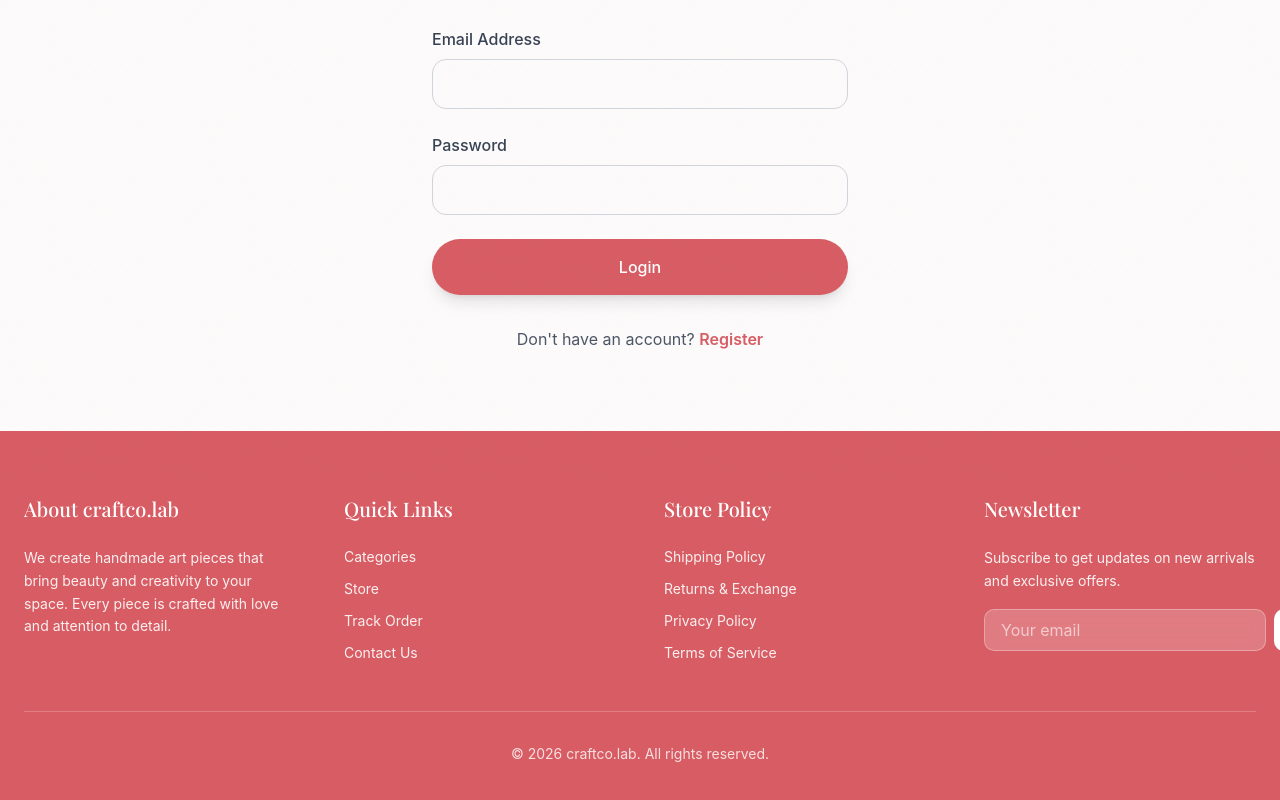
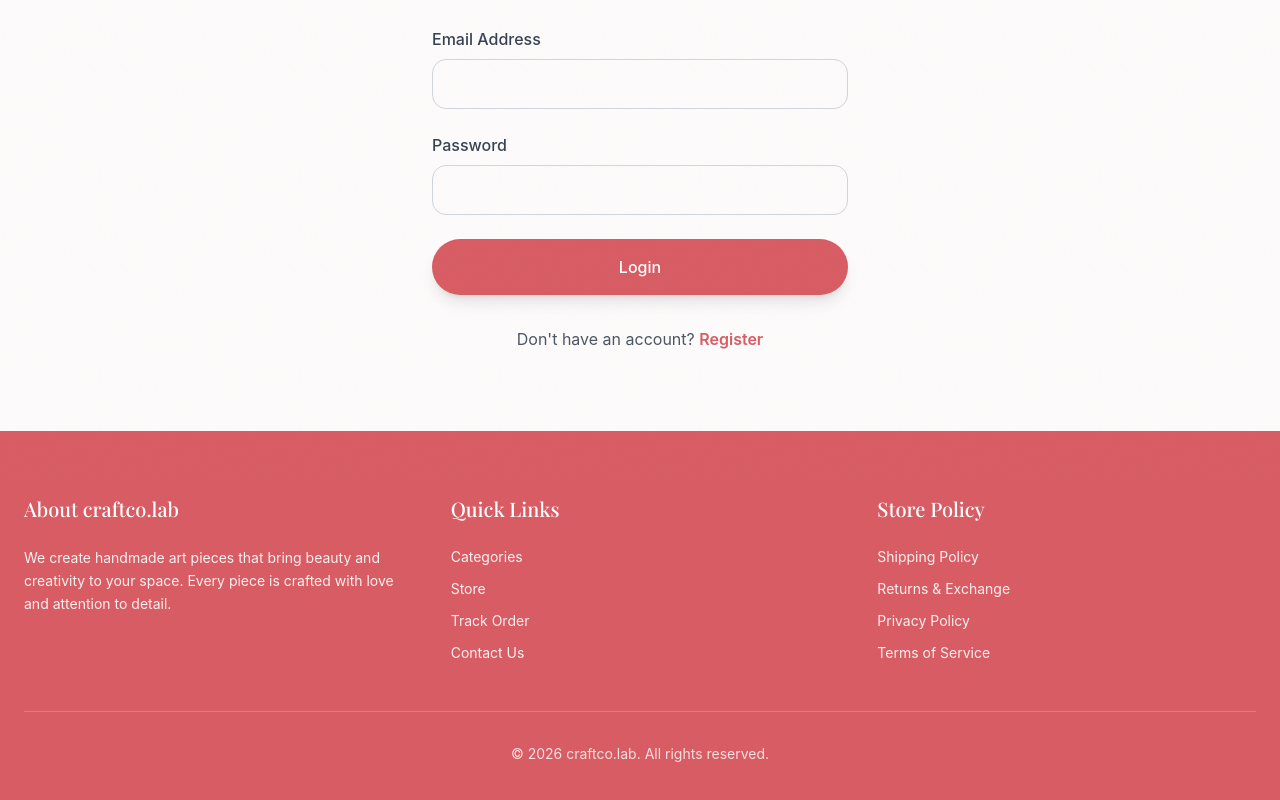
Before and after one commit to codexx-15/craftcoo-lab, a React (Vite) app: page /login in a window 1280 px wide. Shown: the part 318-1118 px from the top of the page. Built offline with nearby package versions, Linux system fonts and the light colour scheme.

Commit message:
Remove Newsletter section and realign footer columns

```diff
--- a/src/app/components/Footer.tsx
+++ b/src/app/components/Footer.tsx
@@ -4,7 +4,7 @@
     return (
       <footer className="bg-[#D85C63] text-white py-16">
         <div className="max-w-7xl mx-auto px-6">
-          <div className="grid grid-cols-1 md:grid-cols-2 lg:grid-cols-4 gap-12 mb-12">
+          <div className="grid grid-cols-1 md:grid-cols-3 gap-12 mb-12">
             {/* About */}
             <div>
               <h3 className="text-xl mb-6" style={{ fontFamily: "'Playfair Display', serif" }}>
@@ -72,29 +72,6 @@
                 </li>
               </ul>
             </div>
-
-            {/* Newsletter */}
-            <div>
-              <h3 className="text-xl mb-6" style={{ fontFamily: "'Playfair Display', serif" }}>
-                Newsletter
-              </h3>
-              <p className="text-white/90 text-sm mb-4 leading-relaxed">
-                Subscribe to get updates on new arrivals and exclusive offers.
-              </p>
-              <div className="flex gap-2">
-                <input
-                  type="email"
-                  placeholder="Your email"
-                  className="flex-1 px-4 py-2 rounded-lg bg-white/20 backdrop-blur-sm border border-white/30 text-white placeholder:text-white/60 focus:outline-none focus:ring-2 focus:ring-white/50 transition-all duration-300"
-                />
-                <button
-                  className="px-6 py-2 bg-white text-[#D85C63] rounded-lg hover:bg-white/90 transition-all duration-300 hover:shadow-lg"
-                >
-                  Subscribe
-                </button>
-              </div>
-            </div>
-
           </div>
 
           <div className="border-t border-white/20 pt-8 text-center text-sm text-white/80">
```
